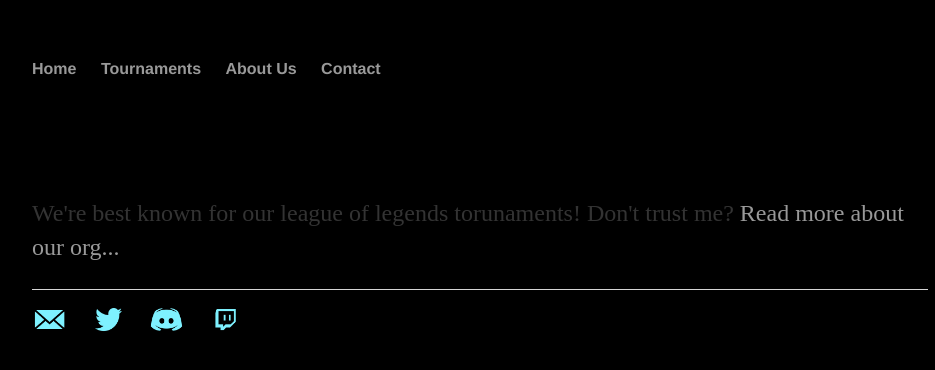
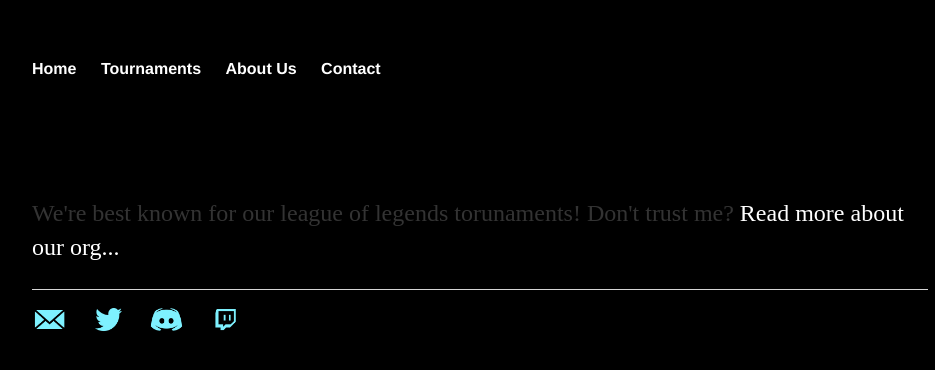
Before and after one commit to KontrolEsports/kontrolesports.github.io, a Jekyll site: the page built from index.html, in a window 1280 px wide. Shown: the top 370 px of the page, without its empty margins (160-1095 px from the left). Built offline with Jekyll 4.4.1, drawn with Linux system fonts in a browser that asks for light colours.

Commit message:
updated nav bar
changed the nav bar colour and position

```diff
--- a/css/main.css
+++ b/css/main.css
@@ -17,8 +17,9 @@
     margin-right: 20px;
 }
 a {
+    position: center;
     text-decoration: none;
-    color: #999;
+    color: white;
 }
 a:hover {
     text-decoration: underline;
```
